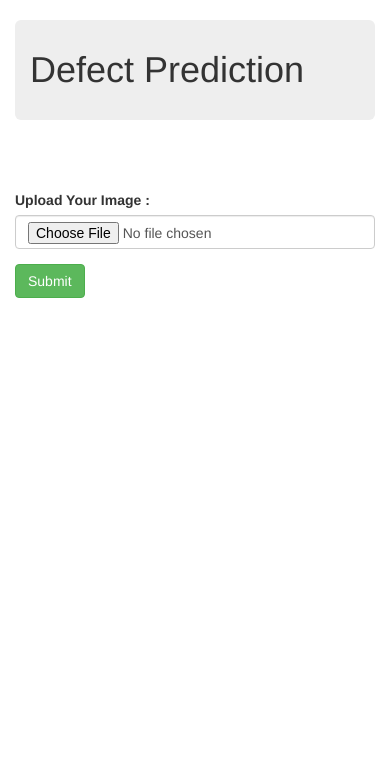
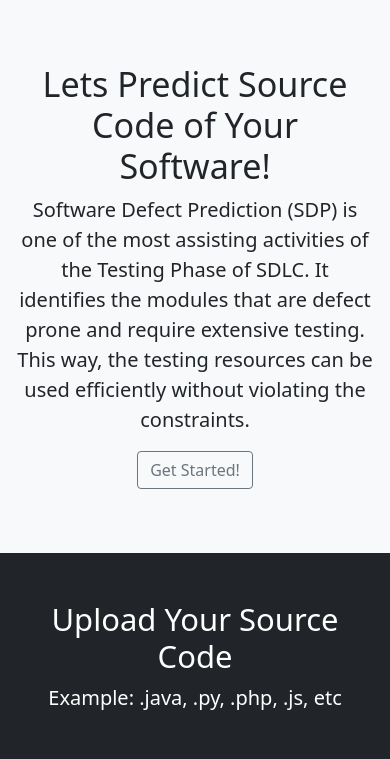
Before and after one commit to AldiZulfikar/devops_dtl, a Flask app: template templates/index.html in a window 390 px wide. Shown: the top 759 px of the page. Before the commit the page ends 298 px from the top, so only its background shows below. Run offline with Flask 2, Linux system fonts and the light colour scheme; the template is opened without the code that fills it, so the values that code supplies are empty; parts of the project's set-up code (start-up, migrations or seed data) failed here and were passed over; some libraries are stand-ins or nearby versions.

Commit message:
project-setting

```diff
--- a/app.py
+++ b/app.py
@@ -1,36 +1,15 @@
 from flask import Flask, render_template, request
-from keras.models import load_model
-from keras.preprocessing import image
 import cv2
-import numpy as np
-import tensorflow as tf
-
 import colorMap
 import codeVis
+from pred import predict
 
 app = Flask(__name__)
 port = 5100
 
-with open('sdp_resnet_model.json', 'r') as json_file:
-    json_savedModel= json_file.read()
-
-model = tf.keras.models.model_from_json(json_savedModel)
-model.load_weights('resnet_model.h5')
-model.compile(optimizer='adam',loss = tf.keras.losses.SparseCategoricalCrossentropy(from_logits=True), metrics=['accuracy'])
-
-class_names = ["buggy", "clean"]
-
-def predict(x):
-    image=cv2.imread(x)
-    image_resized= cv2.resize(image, (180,180))
-    image=np.expand_dims(image_resized,axis=0)
-    pred=model.predict(image)
-    output_class=class_names[np.argmax(pred)]
-    return output_class
-
 @app.route("/", methods=['GET', 'POST'])
 def main():
-    return render_template("test.html")
+    return render_template("index.html")
 
 @app.route("/about")
 def about_page():
@@ -58,7 +37,7 @@ def get_output():
 
         # p = predict(img_path)
 
-    return render_template("test.html", prediction = p, img_path = img_path)
+    return render_template("index.html", prediction = p, img_path = img_path)
 
 if __name__ =='__main__':
     app.run(host="0.0.0.0", port=port)
--- /dev/null
+++ b/pred.py
@@ -0,0 +1,15 @@
+import cv2
+import numpy as np
+import torch
+
+weights = torch.load("/model/weights_best.pth", map_location='cpu')
+
+class_names = ["buggy", "clean"]
+
+# def predict(x):
+#     image=cv2.imread(x)
+#     image_resized= cv2.resize(image, (180,180))
+#     image=np.expand_dims(image_resized,axis=0)
+#     pred=model.predict(image)
+#     output_class=class_names[np.argmax(pred)]
+#     return output_class
--- a/templates/index.html
+++ b/templates/index.html
@@ -1,53 +1,156 @@
 <!DOCTYPE html>
 <html lang="en">
 	<head>
-		<title>Image Classification</title>
 		<meta charset="utf-8" />
 		<meta name="viewport" content="width=device-width, initial-scale=1" />
+		<meta name="description" content="" />
+		<meta
+			name="author"
+			content="Mark Otto, Jacob Thornton, and Bootstrap contributors"
+		/>
+		<meta name="generator" content="Hugo 0.88.1" />
+		<title>Defect Prediction</title>
+
 		<link
+			rel="canonical"
+			href="https://getbootstrap.com/docs/5.1/examples/product/"
+		/>
+
+		<link
+			href="https://cdn.jsdelivr.net/npm/bootstrap@5.0.2/dist/css/bootstrap.min.css"
 			rel="stylesheet"
-			href="https://maxcdn.bootstrapcdn.com/bootstrap/3.4.1/css/bootstrap.min.css"
+			integrity="sha384-EVSTQN3/azprG1Anm3QDgpJLIm9Nao0Yz1ztcQTwFspd3yD65VohhpuuCOmLASjC"
+			crossorigin="anonymous"
 		/>
-		<script src="https://ajax.googleapis.com/ajax/libs/jquery/3.5.1/jquery.min.js"></script>
-		<script src="https://maxcdn.bootstrapcdn.com/bootstrap/3.4.1/js/bootstrap.min.js"></script>
+
+		<style>
+			.bd-placeholder-img {
+				font-size: 1.125rem;
+				text-anchor: middle;
+				-webkit-user-select: none;
+				-moz-user-select: none;
+				user-select: none;
+			}
+
+			@media (min-width: 768px) {
+				.bd-placeholder-img-lg {
+					font-size: 3.5rem;
+				}
+			}
+		</style>
+
+		<!-- Custom styles for this template -->
+		<link href="../static/style.css" rel="stylesheet" />
 	</head>
 	<body>
-		<div class="container">
-			<h1 class="jumbotron bg-primary">Defect Prediction</h1>
-			<br /><br />
-			<form
-				class="form-horizontal"
-				action="/submit"
-				method="post"
-				enctype="multipart/form-data"
+		<main>
+			<div
+				class="position-relative overflow-hidden p-3 p-md-5 m-md-3 text-center bg-light"
 			>
-				<div class="form-group">
-					<label class="control-label col-sm-2" for="pwd"
-						>Upload Your Image :</label
+				<div class="col-md-5 p-lg-5 mx-auto my-5">
+					<h1 class="display-4 fw-normal">
+						Lets Predict Source Code of Your Software!
+					</h1>
+					<p class="lead fw-normal">
+						Software Defect Prediction (SDP) is one of the most assisting
+						activities of the Testing Phase of SDLC. It identifies the modules
+						that are defect prone and require extensive testing. This way, the
+						testing resources can be used efficiently without violating the
+						constraints.
+					</p>
+					<a class="btn btn-outline-secondary" href="#start">Get Started!</a>
+				</div>
+				<div class="product-device shadow-sm d-none d-md-block"></div>
+				<div
+					class="product-device product-device-2 shadow-sm d-none d-md-block"
+				></div>
+			</div>
+
+			<div class="d-md-flex flex-md-equal w-100 my-md-3 ps-md-3" id="start">
+				<div
+					class="bg-dark me-md-3 pt-3 px-3 pt-md-5 px-md-5 text-center text-white overflow-hidden"
+				>
+					<div class="my-3 py-3">
+						<h2 class="display-5">Upload Your Source Code</h2>
+						<p class="lead">Example: .java, .py, .php, .js, etc</p>
+					</div>
+					<div
+						class="bg-light shadow-sm mx-auto"
+						style="width: 80%; height: 300px; border-radius: 21px 21px 0 0"
 					>
-					<div class="col-sm-10">
-						<input
-							type="file"
-							class="form-control"
-							placeholder="Hours Studied"
-							name="my_image"
-							id="pwd"
-						/>
+						<form method="post" action="/submit" enctype="multipart/form-data">
+							<div class="form-group files color">
+								<label>Upload Your File </label>
+								<input
+									name="my_image"
+									id="pwd"
+									type="file"
+									class="form-control"
+									multiple=""
+								/>
+							</div>
+							<button type="submit" class="btn btn-outline-secondary">
+								Submit
+							</button>
+						</form>
 					</div>
 				</div>
-
-				<div class="form-group">
-					<div class="col-sm-offset-2 col-sm-10">
-						<button type="submit" class="btn btn-success">Submit</button>
+				<div
+					class="bg-light me-md-3 pt-3 px-3 pt-md-5 px-md-5 text-center overflow-hidden"
+				>
+					<div class="my-3 p-3">
+						<h2 class="display-5">Your Prediction</h2>
+						<p class="lead">This the result of prediction</p>
+					</div>
+					<div
+						class="bg-dark shadow-sm mx-auto"
+						style="width: 80%; height: 300px; border-radius: 21px 21px 0 0"
+					>
+						{% if prediction %}
+						<img src="{{img_path}}" height="80%" class="p-2" />
+						<br />
+						<h2 class="lead text-light btn btn-outline-secondary">
+							Result: {{prediction}}
+						</h2>
+						{% endif %}
 					</div>
 				</div>
-			</form>
+			</div>
+		</main>
 
-			{% if prediction %}
-			<img src="{{img_path}}" height="400px" width="400px" />
-			<h2>Your Prediction : <i> {{prediction}} </i></h2>
+		<footer class="container py-5">
+			<div class="row">
+				<div class="col-12 col-md">
+					<svg
+						xmlns="http://www.w3.org/2000/svg"
+						width="24"
+						height="24"
+						fill="none"
+						stroke="currentColor"
+						stroke-linecap="round"
+						stroke-linejoin="round"
+						stroke-width="2"
+						class="d-block mb-2"
+						role="img"
+						viewBox="0 0 24 24"
+					>
+						<title>Product</title>
+						<circle cx="12" cy="12" r="10" />
+						<path
+							d="M14.31 8l5.74 9.94M9.69 8h11.48M7.38 12l5.74-9.94M9.69 16L3.95 6.06M14.31 16H2.83m13.79-4l-5.74 9.94"
+						/>
+					</svg>
+					<small class="d-block mb-3 text-muted"
+						>&copy; Kelompok 4 - 2022</small
+					>
+				</div>
+			</div>
+		</footer>
 
-			{% endif %}
-		</div>
+		<script
+			src="https://cdn.jsdelivr.net/npm/bootstrap@5.1.3/dist/js/bootstrap.bundle.min.js"
+			integrity="sha384-ka7Sk0Gln4gmtz2MlQnikT1wXgYsOg+OMhuP+IlRH9sENBO0LRn5q+8nbTov4+1p"
+			crossorigin="anonymous"
+		></script>
 	</body>
 </html>
```
Also changed, not shown: templates/test.html (deleted, +0 -156 lines).
